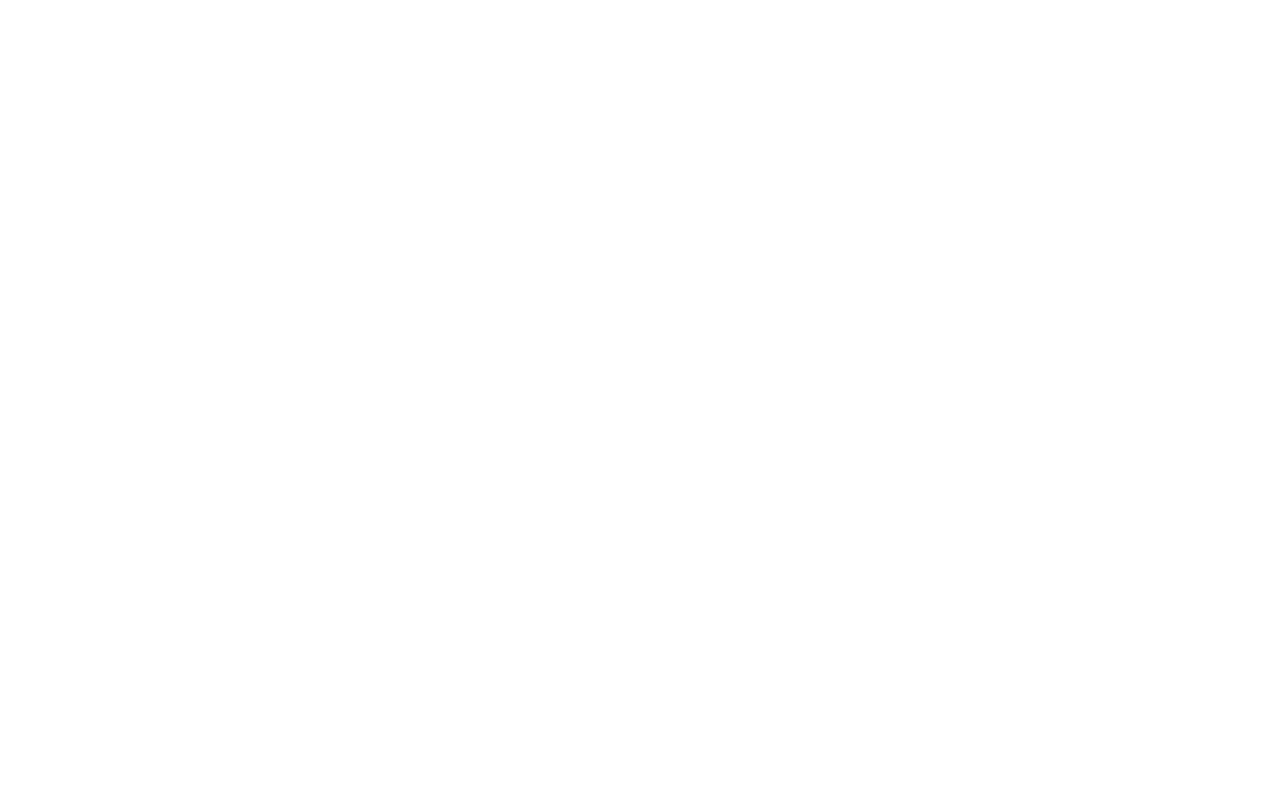
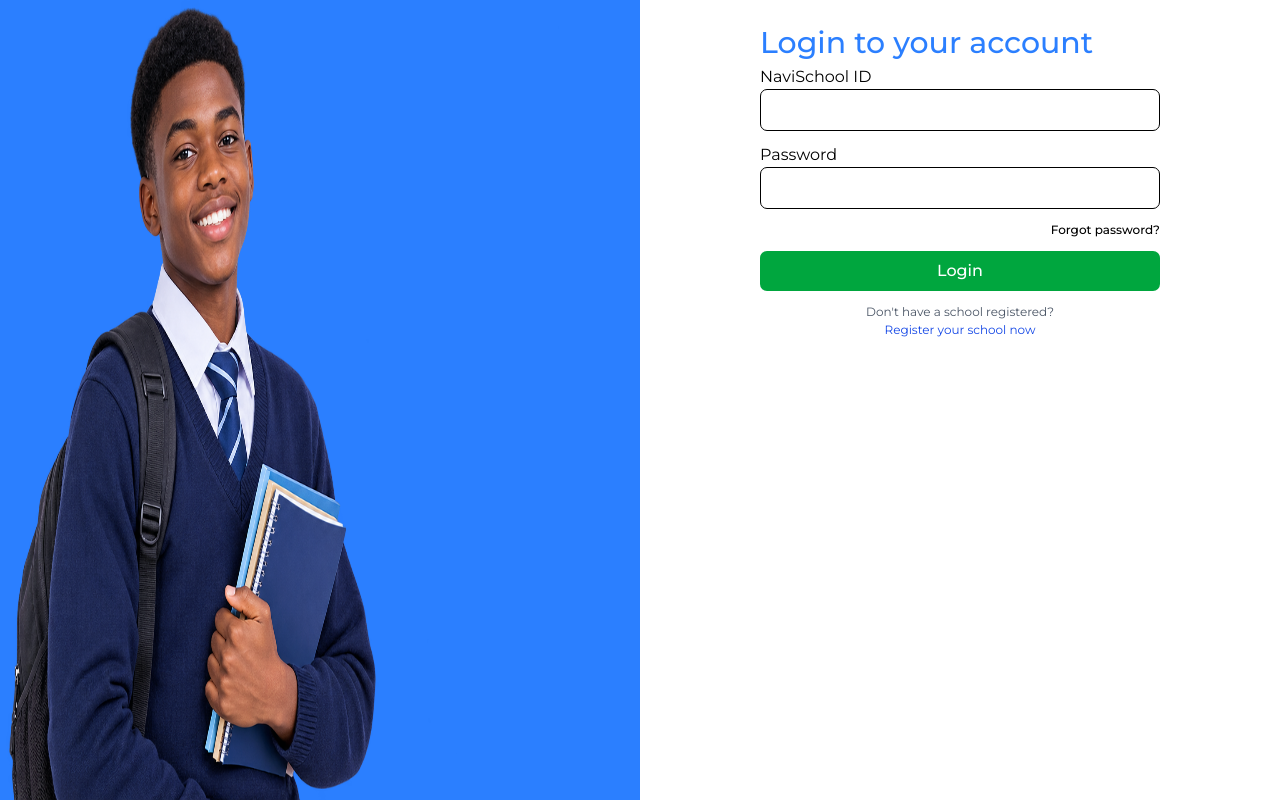
Before and after one commit to makinde-ayooluwa/Scholartix, a React (Vite) app: page /auth in a window 1280 px wide. Before the commit this address had no page. Built offline with nearby package versions, Linux system fonts and the light colour scheme.

Commit message:
landing page completion

```diff
--- a/src/config/appRouter.jsx
+++ b/src/config/appRouter.jsx
@@ -1,5 +1,6 @@
 import { BrowserRouter, Route, Routes } from "react-router-dom";
 import Homepage from "../pages/homepage";
+import AuthLayout from "../layouts/authLayout";
 
 export default function AppRouter() {
     return <>
@@ -13,6 +14,7 @@
                         </>
                     }
                 />
+                <Route path="/auth" element={<AuthLayout />} />
             </Routes>
         </BrowserRouter>
     </>
--- /dev/null
+++ b/src/layouts/authLayout.jsx
@@ -0,0 +1,21 @@
+
+import { useState } from "react"
+import AuthImage from "../assets/images/boy-holding-book.png"
+import Login from "../pages/login"
+export default function AuthLayout() {
+    const [auth, setAuth] = useState("login");
+    return (
+        <>
+            <div className="grid md:grid-cols-2 h-screen">
+                <div className="bg-blue-500 hidden md:flex align-middle justify-center">
+                    <img className="justify-self-center" src={AuthImage} alt="" />
+                </div>
+                <div className="flex align-middle justify-center">
+                    {auth == "login" && <Login setAuth={setAuth} />}
+                    {auth == "register" && <h1>Register</h1>}
+                    {auth == "forgot-password" && <h1>Forgot password</h1>}
+                </div>
+            </div>
+        </>
+    )
+}
--- a/src/layouts/header.jsx
+++ b/src/layouts/header.jsx
@@ -1,12 +1,15 @@
+import { Link } from "react-router-dom"
 import Logo from "../assets/images/logo.png"
 export default function Header() {
     return <div className="w-full bg-white">
         <div className="flex justify-between p-2">
             <img src={Logo} alt="NaviSchool Logo" width={80} />
-            <button className="bg-green-600 text-white p-3 rounded-[30px] font-bold text-center">
-                <i className="bi bi-box-arrow-right px-1"></i>
-                <span>Login / Register</span>
-            </button>
+            <Link to={"/auth"}>
+                <button className="bg-green-600 cursor-pointer text-white p-3 rounded-[30px] font-bold text-center">
+                    <i className="bi bi-box-arrow-right px-1"></i>
+                    <span>Login / Register</span>
+                </button>
+            </Link>
         </div>
     </div>
 }
--- a/src/pages/homepage.jsx
+++ b/src/pages/homepage.jsx
@@ -1,6 +1,7 @@
 import Header from "../layouts/header";
 import HeroImage from "../assets/images/hero.png"
 import Footer from "../layouts/footer";
+import { Link, Outlet, useNavigate } from "react-router-dom";
 export default function Homepage() {
     const whyus = [
         {
@@ -21,8 +22,8 @@
             <div className="w-full h-full">
                 <Header />
                 <div className="bg-blue-500">
-                    <div className="grid grid-cols-2 p-4 h-screen align-middle">
-                        <div className="p-3 mt-40">
+                    <div className="grid md:grid-cols-2 p-4 align-middle">
+                        <div className="p-3 md:mt-40">
                             <h1 className="text-white font-bold" style={{
                                 fontSize: 50
                             }}>
@@ -34,10 +35,12 @@
                             }}>
                                 From student records to fees, attendance, results, and communication — NaviSchool brings it all together.
                             </p>
-                            <button className="bg-green-600 text-white p-3 rounded-[30px] font-bold text-center mt-5">
-                                <i className="bi bi-box-arrow-right px-1"></i>
-                                <span>Login / Register</span>
-                            </button>
+                            <Link to={"/auth"}>
+                                <button className="bg-green-600 text-white p-3 rounded-[30px] font-bold text-center mt-5 cursor-pointer">
+                                    <i className="bi bi-box-arrow-right px-1"></i>
+                                    <span>Login / Register</span>
+                                </button>
+                            </Link>
                         </div>
                         <div className="flex justify-center align-middle">
                             <img src={HeroImage} alt="" />
@@ -56,7 +59,7 @@
                             {whyus.map(({ title, value }) => (
                                 <div>
                                     <div className="shadow-2xl w-[90%] shadow-gray-400 rounded">
-                                        <h1 className="text-blue-500 font-bold py-3" style={{fontSize: 35}}>{value}</h1>
+                                        <h1 className="text-blue-500 font-bold py-3" style={{ fontSize: 35 }}>{value}</h1>
                                         <p className="text-black py-1 font-medium">{title}</p>
                                     </div>
                                 </div>
--- /dev/null
+++ b/src/pages/login.jsx
@@ -0,0 +1,32 @@
+import { Link } from "react-router-dom";
+
+export default function Login({ setAuth }) {
+    return <>
+        <div className="p-5">
+            <h1 className="text-blue-500 font-medium" style={{ fontSize: 30 }}>
+                Login to your account
+            </h1>
+            <div className="grid gap-3 w-full">
+                <div className="grid w-full justify-start">
+                    <p>NaviSchool ID</p>
+                    <input className="border w-100 p-2 rounded-[7px] outline-blue-500" type="text" name="" id="" />
+                </div>
+                <div className="grid w-full justify-start">
+                    <p>Password</p>
+                    <input className="border w-100 p-2 rounded-[7px] outline-blue-500" type="password" name="" id="" />
+                </div>
+                <div className="flex justify-end">
+                    <div className="font-medium cursor-pointer" style={{ fontSize: 12 }} onClick={() => setAuth("forgot-password")}>
+                        Forgot password?
+                    </div>
+                </div>
+                <button className="w-full bg-green-600 p-2 rounded-[7px] cursor-pointer text-white font-medium">Login</button>
+                <p className="text-gray-600 text-center" style={{ fontSize: 12 }}>
+                    Don't have a school registered?
+                    <div onClick={() => setAuth("register")} className="cursor-pointer hover:underline text-blue-700">Register your school now</div>
+                </p>
+            </div>
+        </div>
+
+    </>
+}
```
Also changed, not shown: src/assets/images/boy-holding-book.png (added), src/assets/images/girl-holding-book.png (added).
